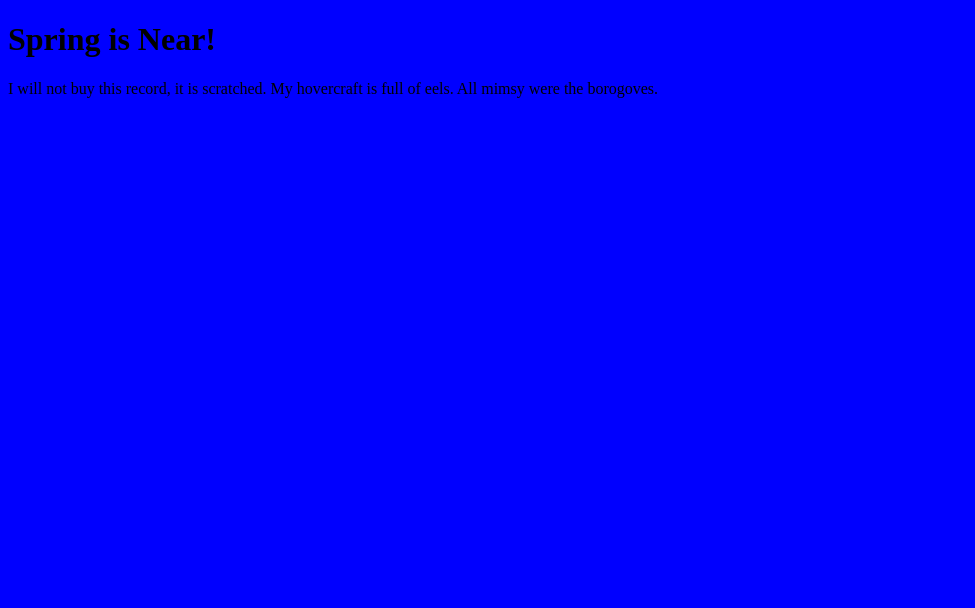
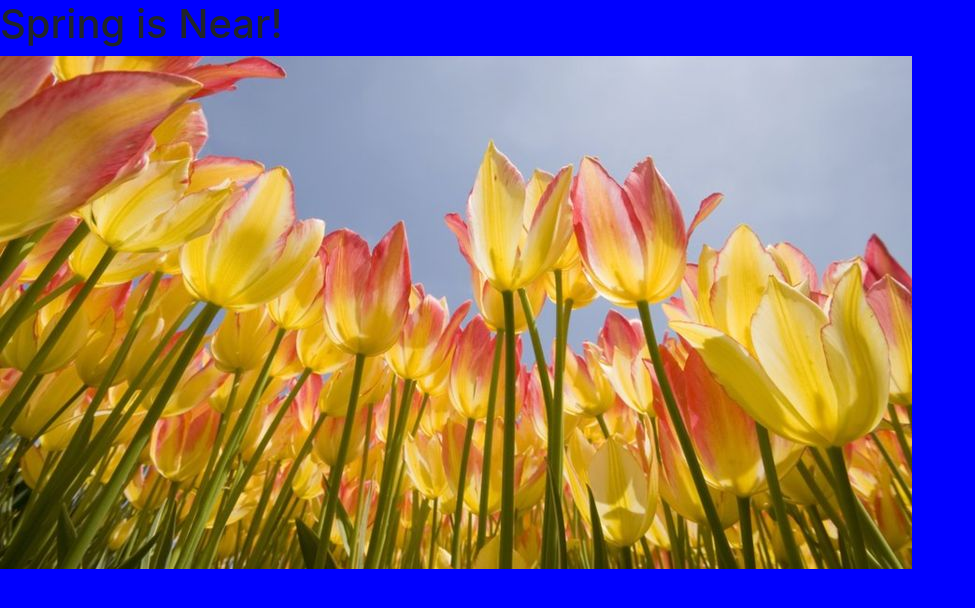
Before and after one commit to banman1985/GitPractice, a plain HTML site: page index.html in a window 1280 px wide. Shown: the whole page, without its empty margins (0-975 px from the left). Drawn offline with nearby package versions, Linux system fonts and the light colour scheme.

Commit message:
replaced paragraph with image

```diff
--- a/index.html
+++ b/index.html
@@ -4,12 +4,11 @@
     <meta charset="UTF-8">
     <meta name="viewport" content="width=device-width, initial-scale=1.0">
     <title>Gitty Up</title>
+    <link rel="stylesheet" href="https://stackpath.bootstrapcdn.com/bootstrap/4.4.1/css/bootstrap.min.css" integrity="sha384-Vkoo8x4CGsO3+Hhxv8T/Q5PaXtkKtu6ug5TOeNV6gBiFeWPGFN9MuhOf23Q9Ifjh" crossorigin="anonymous">
     <link rel="stylesheet" href="styles.css">
 </head>
 <body>
     <h1>Spring is Near!</h1>
-    <p>I will not buy this record, it is scratched. My hovercraft is full of eels.
-        All mimsy were the borogoves.
-    </p>
+<img src="Springish.jpg" alt="">
 </body>
 </html>
```
Also changed, not shown: Springish.jpg (added).
